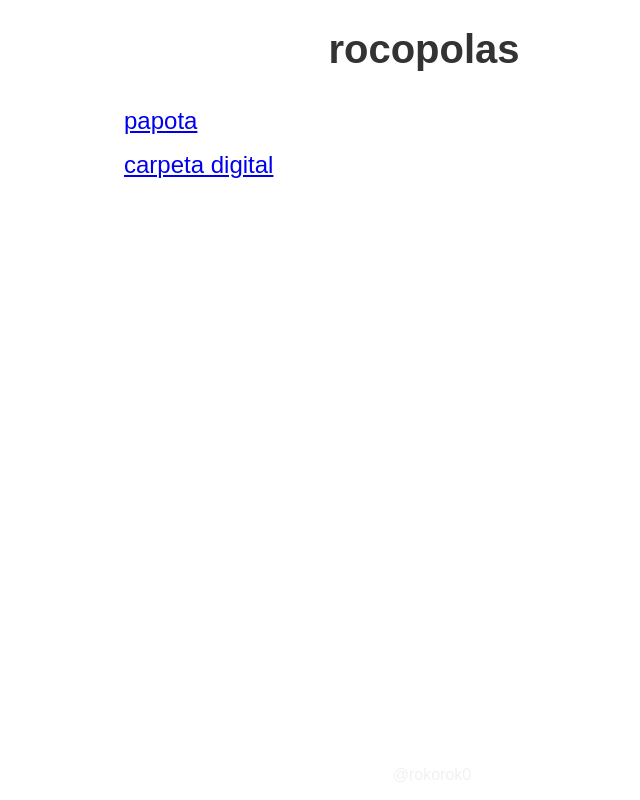
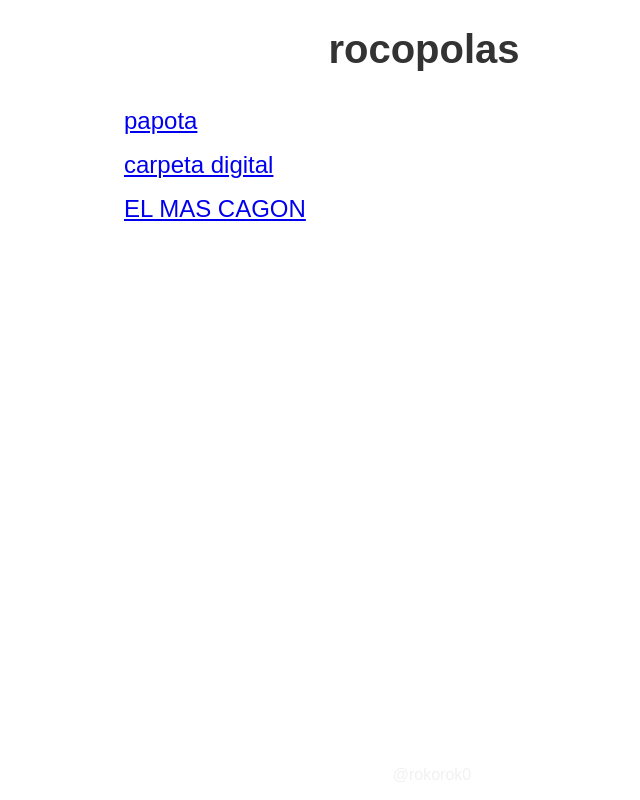
Before and after one commit to rocopolas/rocopolashub, a plain HTML site: page index.html in a window 1280 px wide. Shown: the whole page, without its empty margins (216-856 px from the left). Drawn offline with nearby package versions, Linux system fonts and the light colour scheme.

Commit message:
Update index.html

```diff
--- a/index.html
+++ b/index.html
@@ -18,6 +18,7 @@
     <ul class="animate__animated animate__backInLeft">
         <li><a href="https://papota.rocopolas.site/" target="_blank">papota</a></li>
         <li><a href="https://carpetadigital.rocopolas.site/" target="_blank">carpeta digital</a></li>
+        <li><a href="https://caca.rocopolas.site/" target="_blank">EL MAS CAGON</a></li>
     </ul>
 </body>
 <footer>
```
